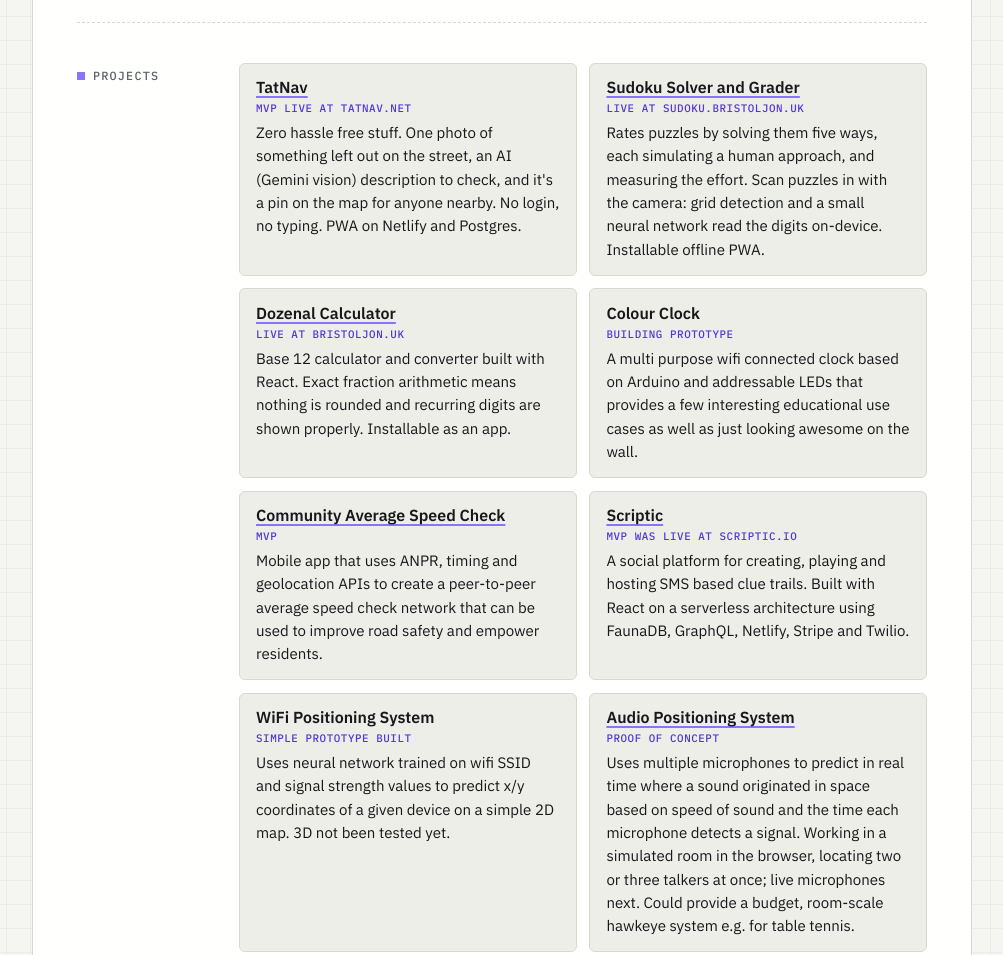
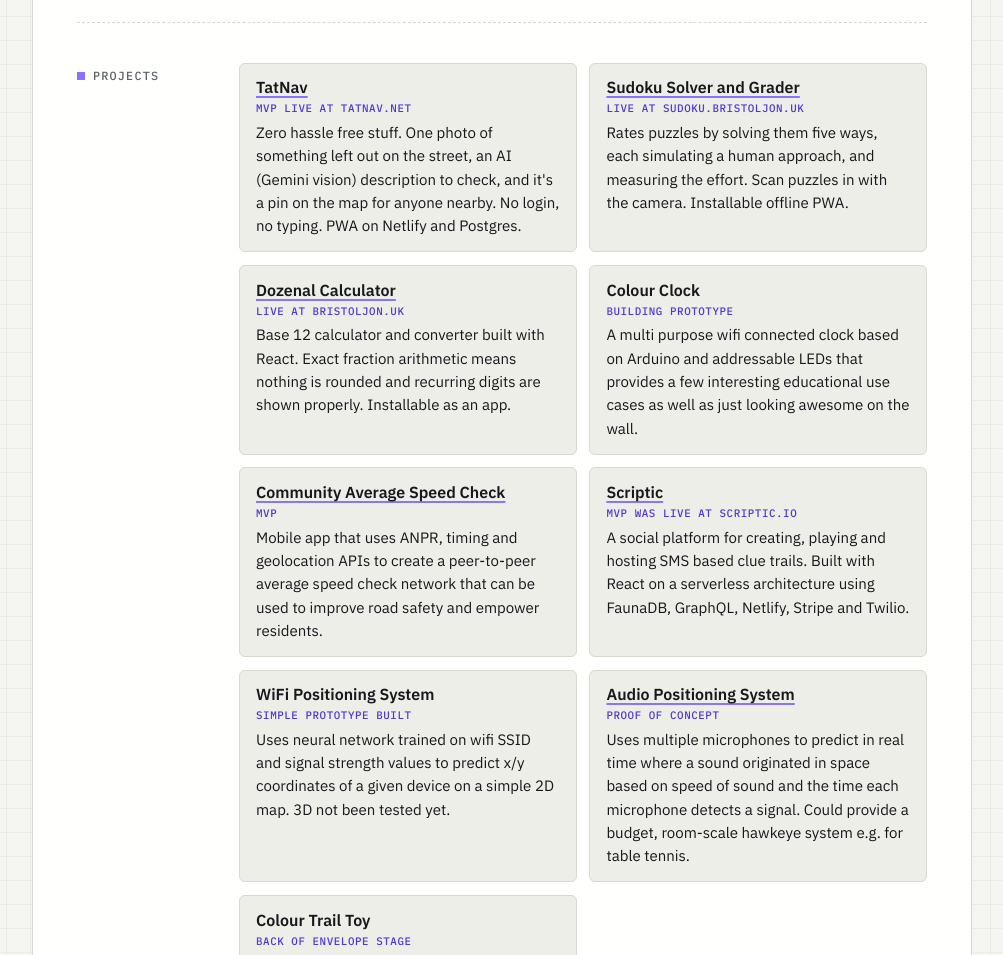
Before and after one commit to bristoljon/website, a Gatsby site: page /cv in a window 1280 px wide. Shown: the part 5240-6195 px from the top of the page, without its empty margins (138-1141 px from the left). Built offline with nearby package versions, Linux system fonts and the light colour scheme; Gatsby itself is replaced by a stand-in of ours; some packages are replaced by stand-ins of ours.

Commit message:
Update Pages “cv”

```diff
--- a/content/pages/cv.md
+++ b/content/pages/cv.md
@@ -4,18 +4,15 @@
 headline: Full stack product engineer
 location: Stroud
 email: jon@bristoljon.uk
+phone: ""
+address: ""
 website: https://bristoljon.uk
 github: https://github.com/bristoljon
-# Left off the public page on purpose. Fill these in to show them.
-phone: ""
-address: ""
-profile: >-
-  Self-motivated, creative product engineer with a real passion for building
-  high quality products end-to-end, from requirements and architecture
+profile: Self-motivated, creative product engineer with a real passion for
+  building high quality products end-to-end, from requirements and architecture
   through to shipped, adopted software — full stack across web and mobile.
-  Experience across a wide range of industries, team sizes, structures and
-  agile methodologies. I love delivering value quickly and exceeding
-  expectations.
+  Experience across a wide range of industries, team sizes, structures and agile
+  methodologies. I love delivering value quickly and exceeding expectations.
 skills:
   - JavaScript
   - TypeScript
@@ -34,7 +31,7 @@
   - Express
   - Git
   - Docker
-  - "“Serverless”"
+  - “Serverless”
   - FaunaDB
   - GCP
   - Firebase
@@ -49,45 +46,55 @@
     location: Stroud
     dates: July ’25 – present
     title: Self-employed software consultant (part-time)
-    summary: >-
-      Designed and built a web application for a client (word of mouth) to
+    summary: Designed and built a web application for a client (word of mouth) to
       track brand and product appearances in TV and film and calculate their
       media value and other stats. Leaned heavily on Cursor – the app was built
       using PostgreSQL, Prisma, NodeJS and React with CDK for IAC and deployed
       to AWS.
     highlights:
-      - Established business requirements and data model / entity relationship diagram
+      - Established business requirements and data model / entity relationship
+        diagram
       - Created wireframes of screens and core journeys for approval
       - Established CD pipeline using multiple environments and git flow
       - User authentication and RBAC system supporting role customisation
-      - Uploading and viewing appearance media (image and video) using Cloudinary integration
-      - Foundation and plan established for transitioning to multi-tenancy SAAS application
-      - Client very pleased with the result and rapid delivery and enjoyed working with me
+      - Uploading and viewing appearance media (image and video) using
+        Cloudinary integration
+      - Foundation and plan established for transitioning to multi-tenancy SAAS
+        application
+      - Client very pleased with the result and rapid delivery and enjoyed
+        working with me
   - company: Ecotricity Group
     location: Stroud
     dates: May ’24 – present
     title: Industry Platform Lead (from Jan ’26), Senior Software Engineer
-    summary: >-
-      Joined as Senior Software Engineer on the Full-Stack Team responsible for
-      building and maintaining microservices and website. Working closely with
-      product owners, data engineers, Salesforce team and business
+    summary: Joined as Senior Software Engineer on the Full-Stack Team responsible
+      for building and maintaining microservices and website. Working closely
+      with product owners, data engineers, Salesforce team and business
       stakeholders.
     highlights:
-      - Built an AI-powered assistant for the contact centre (Anthropic Messages API + DBHub MCP) that pulls live Salesforce and billing data to surface account overviews and guidance on specific Ofgem scenarios such as back-billing
+      - Built an AI-powered assistant for the contact centre (Anthropic Messages
+        API + DBHub MCP) that pulls live Salesforce and billing data to surface
+        account overviews and guidance on specific Ofgem scenarios such as
+        back-billing
       - Designed API integration solution for comparison sites
       - Rebuilt website CI and dev process to improve efficiency and confidence
-      - Oversaw as smooth as possible a cutover from the event-driven custom stack to Salesforce, identifying and mitigating various risks with the existing plan
+      - Oversaw as smooth as possible a cutover from the event-driven custom
+        stack to Salesforce, identifying and mitigating various risks with the
+        existing plan
       - Upgraded outdated microservices and migrated to CDK
-      - Built an asynchronous, event-driven REST API integration layer for a SQL server quoting engine (replacing Excel/VBA) using AWS Step Functions, Lambda and EventBridge
-      - Improved monitoring and alerting for microservices with Cloudwatch logs, metrics and dashboards
+      - Built an asynchronous, event-driven REST API integration layer for a SQL
+        server quoting engine (replacing Excel/VBA) using AWS Step Functions,
+        Lambda and EventBridge
+      - Improved monitoring and alerting for microservices with Cloudwatch logs,
+        metrics and dashboards
       - Generally trying to improve ways of working and agile approaches
-      - As Industry Platform Lead took on technical responsibility for Junifer (billing platform), recruiting for team and technical leadership
+      - As Industry Platform Lead took on technical responsibility for Junifer
+        (billing platform), recruiting for team and technical leadership
   - company: HR DataHub
     location: London/Remote
     dates: January ’23 – July ’23
     title: Head of Engineering (contract)
-    summary: >-
-      Leading the transition from an outsourced, remote team to in-house.
+    summary: Leading the transition from an outsourced, remote team to in-house.
       Providing technical leadership in progressing the SAAS HR data
       visualisation web app powered by .NET, React, PowerBI and a series of
       Python web scrapers and parsers.
@@ -104,33 +111,33 @@
     location: Stroud
     dates: July ’22 – December ’22
     title: Freelance contract
-    summary: >-
-      Focused primarily on turning a series of React Native learning apps into
-      a single ‘white label’ codebase that could be more easily configured for
-      different clients. Generally improved ways of working and established
-      industry standard best practices such as coding guidelines, kanban
-      boards, definition of ready/done. Also worked on backend (Firebase) to
-      support multi-tenancy leaderboard functionality (via cloud functions and
-      GCP Cloud Tasks).
+    summary: Focused primarily on turning a series of React Native learning apps
+      into a single ‘white label’ codebase that could be more easily configured
+      for different clients. Generally improved ways of working and established
+      industry standard best practices such as coding guidelines, kanban boards,
+      definition of ready/done. Also worked on backend (Firebase) to support
+      multi-tenancy leaderboard functionality (via cloud functions and GCP Cloud
+      Tasks).
   - company: VU.CITY
     location: London/Remote
     dates: August ’20 – September ’22
     title: Contractor, then Senior Frontend Engineer and Tech Lead
-    summary: >-
-      Started as a contractor solo building a variety of apps and POCs for
+    summary: "Started as a contractor solo building a variety of apps and POCs for
       different clients: a D3/React weather map with AWS Lambda backend, a
       planning application map/dataviz for RBKC, London, and an iOS/Android
       (React Native) app for a commercial estate agency. Later joined as perm
       Senior Frontend Engineer progressing their own B2B SAAS product — a
-      realtime, multiplayer collaboration web app (Apollo GraphQL
-      subscriptions over WebSockets) to complement their native 3D (Unity)
-      application. Progressed to Tech Lead.
+      realtime, multiplayer collaboration web app (Apollo GraphQL subscriptions
+      over WebSockets) to complement their native 3D (Unity) application.
+      Progressed to Tech Lead."
     highlights:
       - Established best/better agile ways of working
       - System architecture design
       - Replaced custom authentication with Auth0
       - Mentored junior developers
-      - Rebuilt backend including shared file/folder system and realtime multiplayer sync via Apollo GraphQL subscriptions over WebSockets (PubSub, GCP)
+      - Rebuilt backend including shared file/folder system and realtime
+        multiplayer sync via Apollo GraphQL subscriptions over WebSockets
+        (PubSub, GCP)
       - Pushed code quality, accessibility and testing best practices
       - Worked closely with product and design to improve UX
       - Provided complexity estimates to assist roadmap planning
@@ -138,15 +145,13 @@
     dates: June ’21
     title: Freelance contract
     url: https://littleberries.co.uk/
-    summary: >-
-      Designed and built a static website with booking portal for a
+    summary: Designed and built a static website with booking portal for a
       reflexology business. Made use of new tech like Gatsby and Netlify CMS.
   - company: Money Hub
     location: Bristol
     dates: February ’20 – April ’20
     title: Fullstack JavaScript Developer (contract)
-    summary: >-
-      Primarily focused on adding new functionality to their Express JS
+    summary: Primarily focused on adding new functionality to their Express JS
       onboarding app including verification/invite links. Came up with a neat
       solution to derive codes from user details using a hash function that
       avoided the need for a new column in database. Also spotting and fixing
@@ -156,8 +161,7 @@
     location: London/Remote
     dates: August ’18 – July ’19
     title: Senior Front End Developer (contract)
-    summary: >-
-      Part of a large team developing web (React) and mobile (React Native)
+    summary: Part of a large team developing web (React) and mobile (React Native)
       apps in parallel that provided live prices for various commodities
       including data visualisations of price trends.
     highlights:
@@ -169,21 +173,20 @@
     location: Bristol
     dates: March ’17 – July ’18
     title: Lead Front-end Developer
-    summary: >-
-      IoT focused software consultancy. Responsible for front end of all
+    summary: IoT focused software consultancy. Responsible for front end of all
       client projects. Tech included React, Redux, Sagas, Immutable.js.
     highlights:
       - React Native home automation app using MQTT, QR scanning
       - React web app for viewing IoT events and device statuses
       - A front end for an SD card provisioning tool
       - Building shared component library to speed up future projects
-  - aside: Moved from London to Stroud with 6 month old baby. Personal projects and job hunting.
+  - aside: Moved from London to Stroud with 6 month old baby. Personal projects and
+      job hunting.
   - company: Rightmove
     location: London
     dates: May ’16 – Dec ’16
     title: Front-end Developer
-    summary: >-
-      ‘Intel’ team developing a business intelligence SPA for customers to
+    summary: ‘Intel’ team developing a business intelligence SPA for customers to
       view performance statistics built with React. Worked closely with senior
       front end developer and learnt a lot about React in an established
       enterprise environment.
@@ -191,22 +194,19 @@
     location: London
     dates: Sep ’15 – March ’16
     title: Junior Front-end Developer
-    summary: >-
-      Open-source ward management and patient observation application. Learnt
+    summary: Open-source ward management and patient observation application. Learnt
       lots about Agile, testing, working with poorly documented third-party
       frameworks and CI/CD tooling.
-  - aside: >-
-      Learning web development from scratch and building bristoljon.uk.
-      Locum Paramedic work with South West Ambulance Service Trust. Volunteer
+  - aside: Learning web development from scratch and building bristoljon.uk. Locum
+      Paramedic work with South West Ambulance Service Trust. Volunteer
       Expedition Medic with Raleigh International in Costa Rica.
   - company: London Ambulance Service
     dates: Jan ’09 – June ’14
     title: Paramedic
-    summary: >-
-      Full-time Paramedic in central London. Joined as a Student Paramedic with
-      the view that it would be paid first aid training, ended up staying for
-      5 years! Worked as part of an ambulance crew and later as a solo-responder
-      in the fast response unit.
+    summary: Full-time Paramedic in central London. Joined as a Student Paramedic
+      with the view that it would be paid first aid training, ended up staying
+      for 5 years! Worked as part of an ambulance crew and later as a
+      solo-responder in the fast response unit.
 education:
   - qualification: BSc Forensic Biology (2:1)
     school: University of Portsmouth
@@ -218,64 +218,53 @@
   - name: TatNav
     status: MVP live at tatnav.net
     url: https://tatnav.net
-    description: >-
-      Zero hassle free stuff. One photo of something left out on the street,
-      an AI (Gemini vision) description to check, and it's a pin on the map for
-      anyone nearby. No login, no typing. PWA on Netlify and Postgres.
+    description: Zero hassle free stuff. One photo of something left out on the
+      street, an AI (Gemini vision) description to check, and it's a pin on the
+      map for anyone nearby. No login, no typing. PWA on Netlify and Postgres.
   - name: Sudoku Solver and Grader
     status: live at sudoku.bristoljon.uk
     url: https://sudoku.bristoljon.uk/
-    description: >-
-      Rates puzzles by solving them five ways, each simulating a human
-      approach, and measuring the effort. Scan puzzles in with the camera:
-      grid detection and a small neural network read the digits on-device.
+    description: Rates puzzles by solving them five ways, each simulating a human
+      approach, and measuring the effort. Scan puzzles in with the camera.
       Installable offline PWA.
   - name: Dozenal Calculator
     status: live at bristoljon.uk
     url: https://bristoljon.uk/projects/dozenal/
-    description: >-
-      Base 12 calculator and converter built with React. Exact fraction
+    description: Base 12 calculator and converter built with React. Exact fraction
       arithmetic means nothing is rounded and recurring digits are shown
       properly. Installable as an app.
   - name: Colour Clock
     status: building prototype
-    description: >-
-      A multi purpose wifi connected clock based on Arduino and addressable
-      LEDs that provides a few interesting educational use cases as well as
-      just looking awesome on the wall.
+    description: A multi purpose wifi connected clock based on Arduino and
+      addressable LEDs that provides a few interesting educational use cases as
+      well as just looking awesome on the wall.
   - name: Community Average Speed Check
     status: MVP
     url: https://bristoljon.uk/project/speedy/
-    description: >-
-      Mobile app that uses ANPR, timing and geolocation APIs to create a
-      peer-to-peer average speed check network that can be used to improve
-      road safety and empower residents.
+    description: Mobile app that uses ANPR, timing and geolocation APIs to create a
+      peer-to-peer average speed check network that can be used to improve road
+      safety and empower residents.
   - name: Scriptic
     status: MVP was live at scriptic.io
     url: https://bristoljon.uk/project/scriptic/
-    description: >-
-      A social platform for creating, playing and hosting SMS based clue
+    description: A social platform for creating, playing and hosting SMS based clue
       trails. Built with React on a serverless architecture using FaunaDB,
       GraphQL, Netlify, Stripe and Twilio.
   - name: WiFi Positioning System
     status: simple prototype built
-    description: >-
-      Uses neural network trained on wifi SSID and signal strength values to
-      predict x/y coordinates of a given device on a simple 2D map. 3D not been
-      tested yet.
+    description: Uses neural network trained on wifi SSID and signal strength values
+      to predict x/y coordinates of a given device on a simple 2D map. 3D not
+      been tested yet.
   - name: Audio Positioning System
     status: proof of concept
     url: https://bristoljon.uk/project/locator/
-    description: >-
-      Uses multiple microphones to predict in real time where a sound
+    description: Uses multiple microphones to predict in real time where a sound
       originated in space based on speed of sound and the time each microphone
-      detects a signal. Working in a simulated room in the browser, locating
-      two or three talkers at once; live microphones next. Could provide a
-      budget, room-scale hawkeye system e.g. for table tennis.
+      detects a signal. Could provide a budget, room-scale hawkeye system e.g.
+      for table tennis.
   - name: Colour Trail Toy
     status: back of envelope stage
-    description: >-
-      A simple toy making use of a colour sensor and RGB LEDs to allow
+    description: A simple toy making use of a colour sensor and RGB LEDs to allow
       creation of colour trails by scanning a series of colours in the
       environment for other players to find as fast as they can.
 sideProjectsNote: And lots more at various stages of development
```
